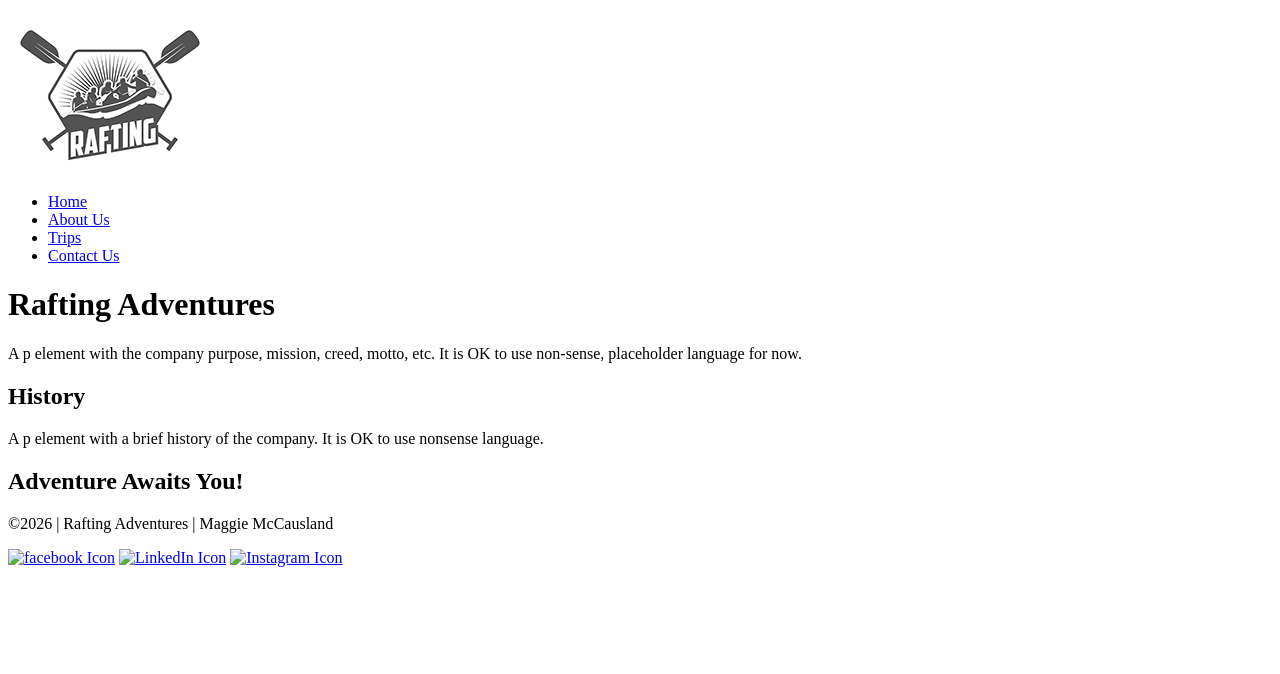
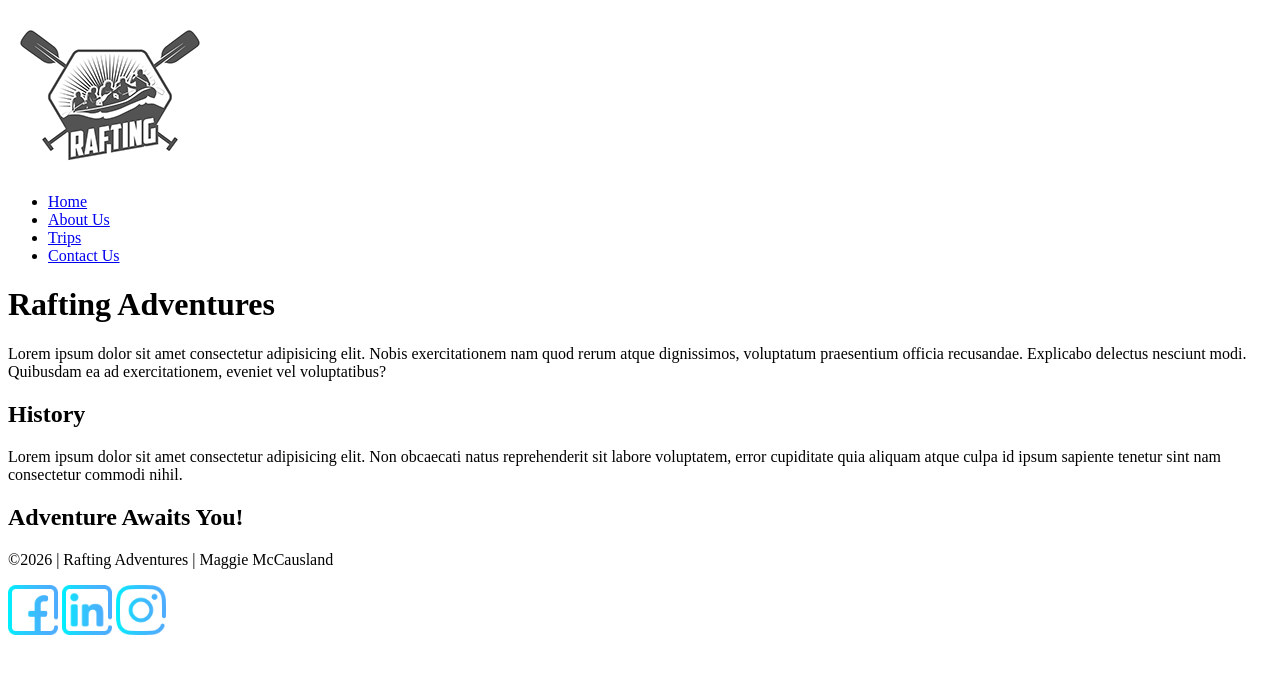
Before and after one commit to maggiemcc/wdd130, a plain HTML site: page wwr/about.html in a window 1280 px wide. Drawn offline with Linux system fonts and the light colour scheme.

Commit message:
added social media logo images

```diff
--- a/wwr/about.html
+++ b/wwr/about.html
@@ -30,16 +30,18 @@
             <h1>Rafting Adventures</h1>
             <article>
                 <!-- <img src="images/." alt="..."> -->
-                <p>A p element with the company purpose, mission, creed, motto, etc. It is OK to use
-                    non-sense,
-                    placeholder language for now.</p>
+                <p>Lorem ipsum dolor sit amet consectetur adipisicing elit. Nobis exercitationem nam
+                    quod rerum atque dignissimos, voluptatum praesentium officia recusandae.
+                    Explicabo delectus nesciunt modi. Quibusdam ea ad exercitationem, eveniet vel
+                    voluptatibus?</p>
             </article>
         </div>
 
         <section>
             <h2>History</h2>
-            <p>A p element with a brief history of the company. It is OK to use nonsense language.
-            </p>
+            <p>Lorem ipsum dolor sit amet consectetur adipisicing elit. Non obcaecati natus
+                reprehenderit sit labore voluptatem, error cupiditate quia aliquam atque culpa id
+                ipsum sapiente tenetur sint nam consectetur commodi nihil.</p>
         </section>
 
         <section>
@@ -51,9 +53,12 @@
     <footer>
         <p>©2026 | Rafting Adventures | Maggie McCausland</p>
         <nav class="socialmedia">
-            <a href="facebook.com"><img src="images/..." alt="facebook Icon"></a>
-            <a href="linkedin.com"><img src="images/..." alt="LinkedIn Icon"></a>
-            <a href="instagram.com"><img src="images/..." alt="Instagram Icon"></a>
+            <a href="facebook.com"><img src="images/facebook.png"
+                  alt="facebook Icon by Freepik on Magnific" width="50"></a>
+            <a href="linkedin.com"><img src="images/linkedin.png"
+                  alt="LinkedIn Icon by Freepik on Magnific" width="50"></a>
+            <a href="instagram.com"><img src="images/instagram.png"
+                  alt="Instagram Icon by Freepik on Magnific" width="50"></a>
         </nav>
     </footer>
 </body>
```
Also changed, not shown: wwr/images/facebook.png (added), wwr/images/instagram.png (added), wwr/images/linkedin.png (added).
